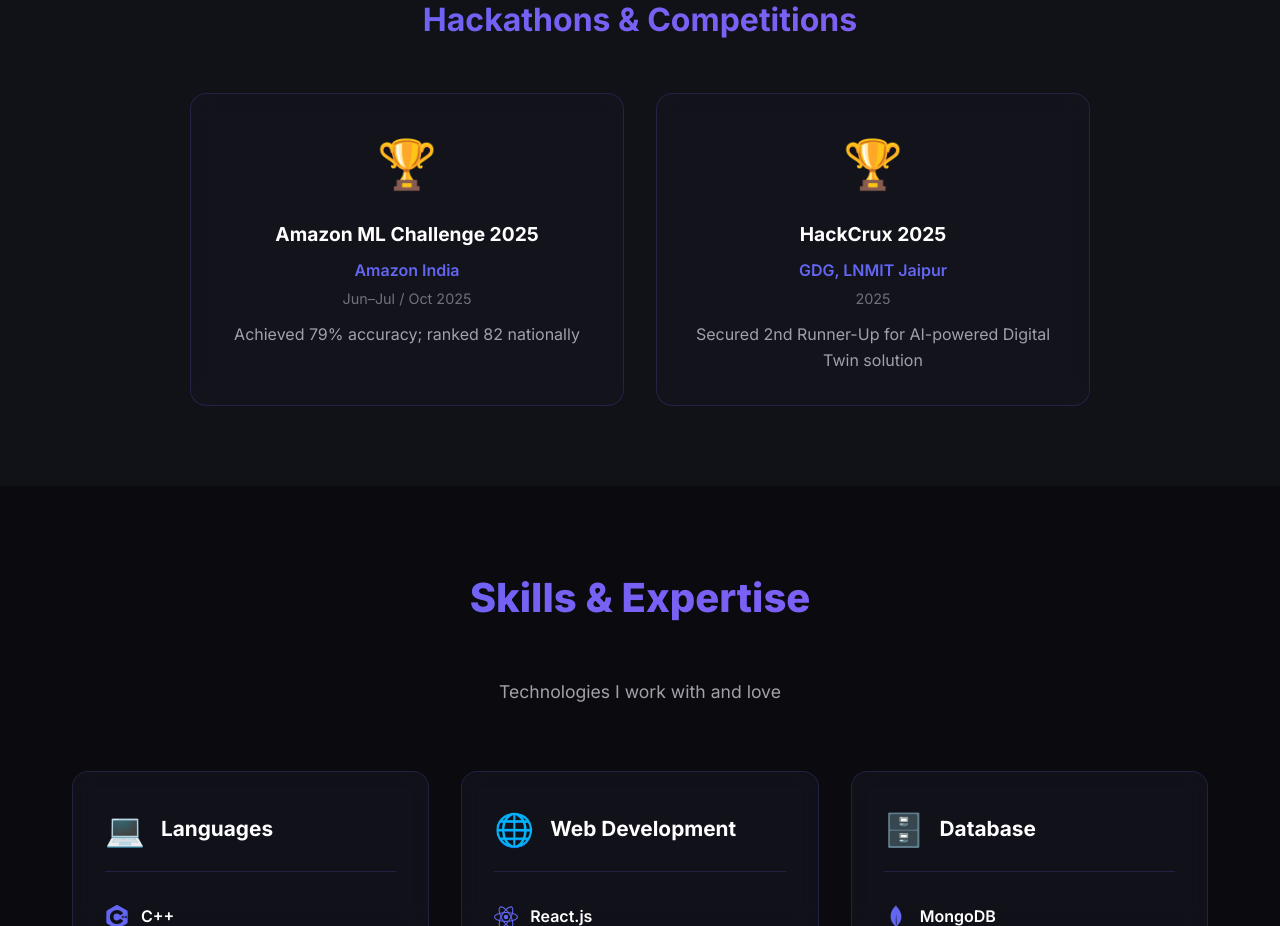
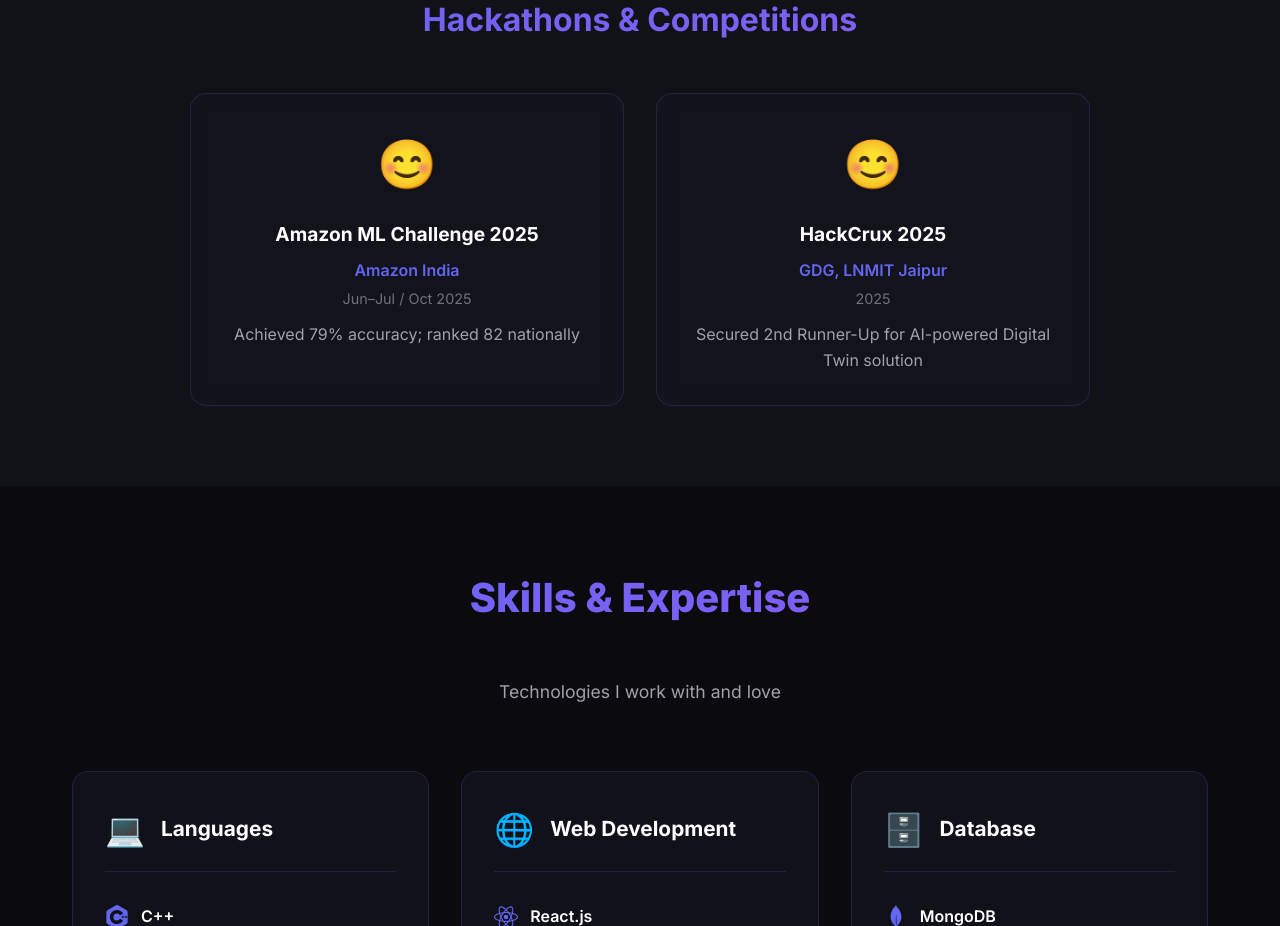
Before and after one commit to anujrajincludemyself/anujraj.me, a React (Vite) app: page / in a window 1280 px wide. Shown: the part 4900-5826 px from the top of the page. Built offline with nearby package versions, Linux system fonts and the light colour scheme.

Commit message:
favicon edit

```diff
--- a/src/components/Experience.jsx
+++ b/src/components/Experience.jsx
@@ -142,7 +142,7 @@
                                 viewport={{ once: true }}
                                 whileHover={{ scale: 1.05 }}
                             >
-                                <div className="achievement-icon">🏆</div>
+                                <div className="achievement-icon">😊</div>
                                 <h4 className="achievement-title">{achievement.title}</h4>
                                 <p className="achievement-org">{achievement.organization}</p>
                                 <p className="achievement-period">{achievement.period}</p>
```
